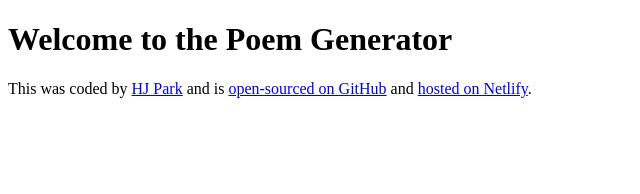
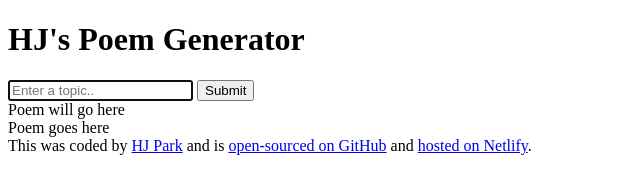
Before and after one commit to zora-git/poem-generator, a plain HTML site: page index.html in a window 1280 px wide. Shown: the whole page, without its empty margins (0-640 px from the left). Drawn offline with Linux system fonts and the light colour scheme.

Commit message:
added basic html structure

```diff
--- a/index.html
+++ b/index.html
@@ -7,8 +7,26 @@
     <title>AI Poem Generator</title>
   </head>
   <body>
-    <h1>Welcome to the Poem Generator</h1>
-
+    <header>
+      <h1>HJ's Poem Generator</h1>
+    </header>
+    <main>
+      <form>
+        <input
+          type="text"
+          placeholder="Enter a topic.."
+          autofocus
+          required
+          autocomplete="off"
+        />
+        <input type="submit" />
+      </form>
+      <div>
+        Poem will go here
+        <br />
+        Poem goes here
+      </div>
+    </main>
     <footer>
       This was coded by
       <a href="https://github.com/zora-git" target="_blank">HJ Park</a> and is
```
